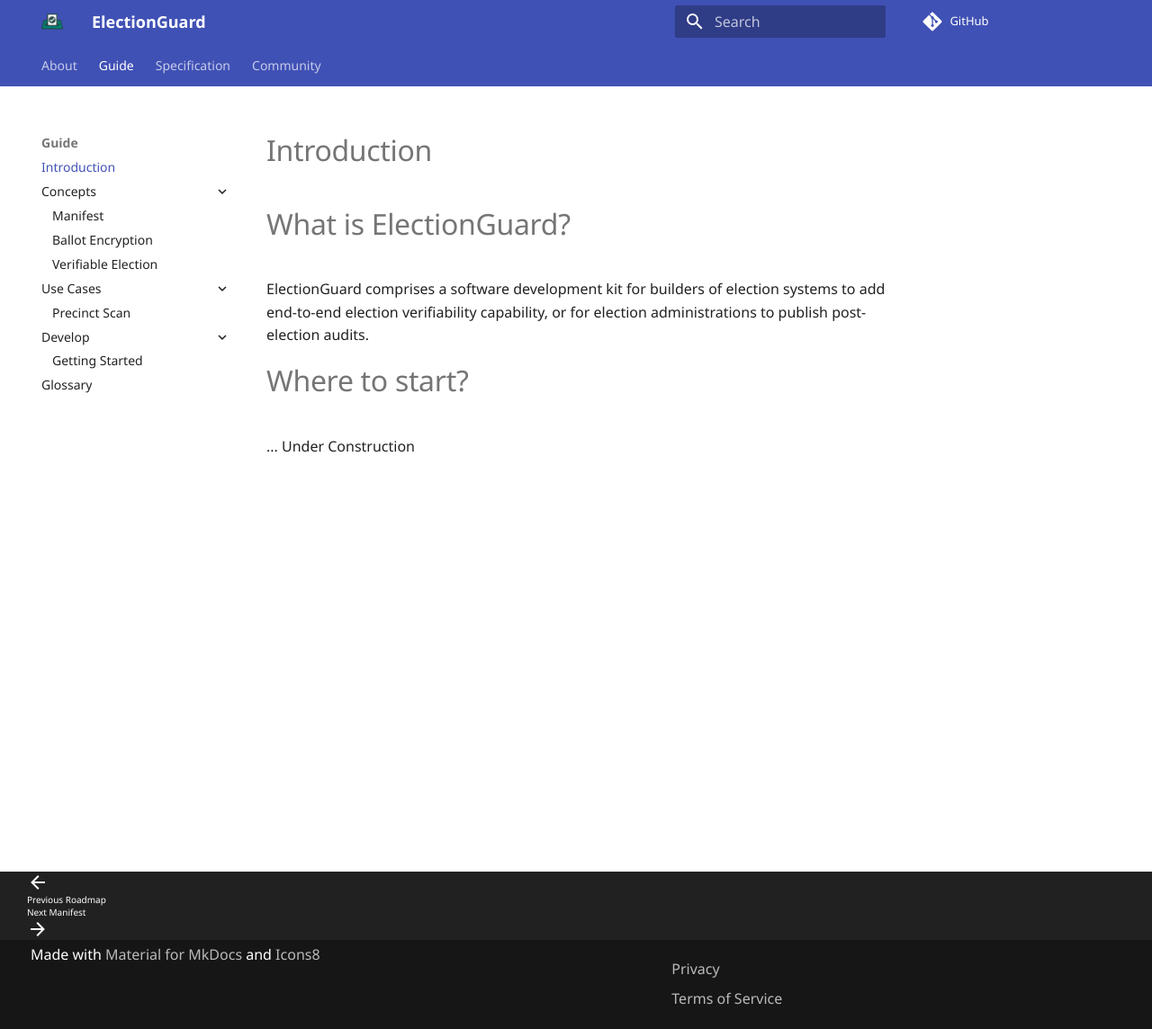
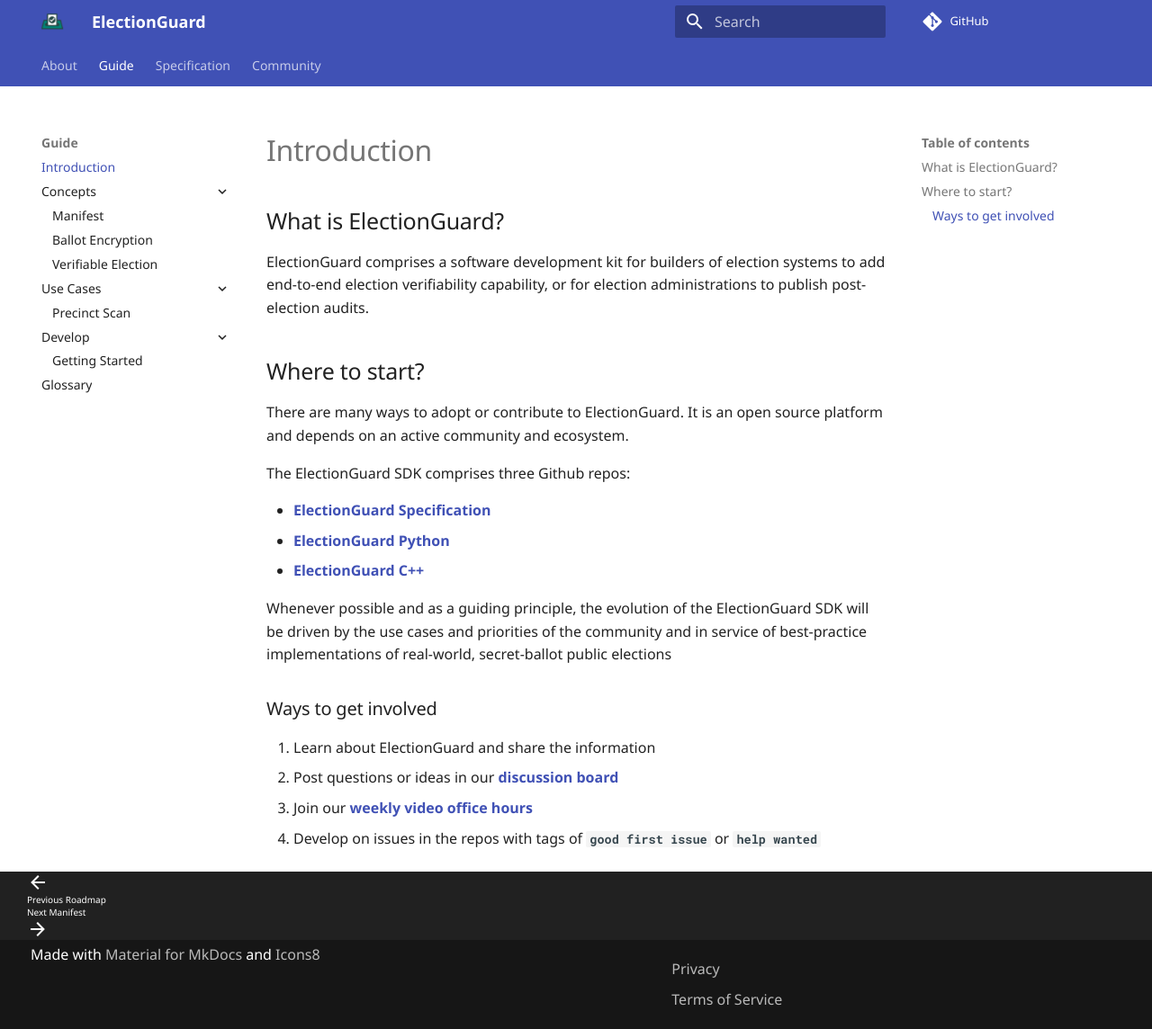
Before and after one commit to Election-Tech-Initiative/electionguard, an MkDocs documentation site: the page built from docs/guide/index.md, in a window 1280 px wide and 1144 px high. Shown: the whole window at 90% size. Built offline with MkDocs 1.6.1 and Material for MkDocs 9.7.7, drawn with Linux system fonts in a browser that asks for light colours; some web fonts are replaced; comment, search, counter and statistics services are not loaded.

```diff
--- a/docs/guide/index.md
+++ b/docs/guide/index.md
@@ -1,8 +1,23 @@
 # Introduction
 
-# What is ElectionGuard?
+## What is ElectionGuard?
 ElectionGuard comprises a software development kit for builders of election systems to add end-to-end election verifiability capability, or for election administrations to publish post-election audits.
 
-# Where to start?
+## Where to start?
 
-... Under Construction
+There are many ways to adopt or contribute to ElectionGuard. It is an open source platform and depends on an active community and ecosystem.
+
+The ElectionGuard SDK comprises three Github repos:
+
+* [**ElectionGuard Specification**](https://github.com/microsoft/electionguard)
+* [**ElectionGuard Python**](https://github.com/microsoft/electionguard-python)
+* [**ElectionGuard C++**](https://github.com/microsoft/electionguard-cpp)
+
+Whenever possible and as a guiding principle, the evolution of the ElectionGuard SDK will be driven by the use cases and priorities of the community and in service of best-practice implementations of real-world, secret-ballot public elections
+
+### Ways to get involved
+
+1. Learn about ElectionGuard and share the information
+2. Post questions or ideas in our [**discussion board**](https://github.com/microsoft/electionguard/discussions)
+3. Join our [**weekly video office hours**](https://github.com/microsoft/electionguard/discussions/61)
+4. Develop on issues in the repos with tags of **`good first issue`** or **`help wanted`**
--- a/mkdocs.yml
+++ b/mkdocs.yml
@@ -20,7 +20,7 @@
     - Use Cases:
       - Precinct Scan: guide/use_cases/Precinct_Scan.md
     - Develop:
-      - Getting Started: guide/developer/Getting_Started.md
+      - Getting Started: guide/develop/Getting_Started.md
     - Glossary: guide/Glossary.md
   - Specification:
     - Overview: spec/0.95.0/1_Overview.md
```
Also changed, not shown: docs/guide/develop/Getting_Started.md (added, +35 -0 lines), docs/guide/developer/Getting_Started.md (deleted, +0 -57 lines), docs/index.md (+1 -1 lines).
